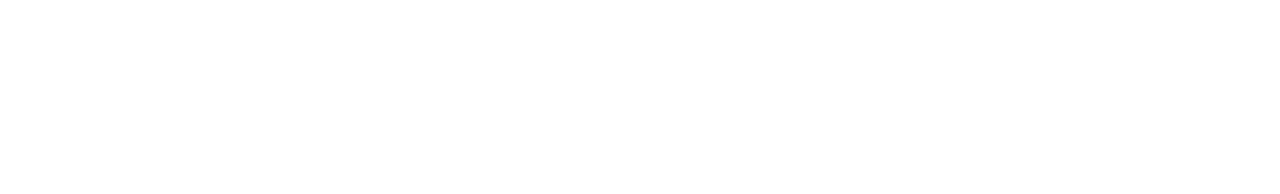
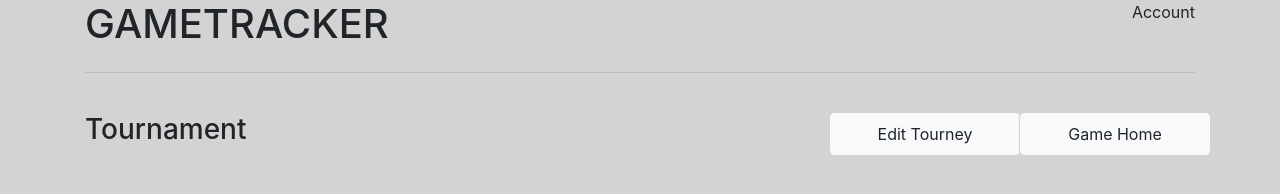
Before and after one commit to cenelson52/cs326-final-yod, a plain HTML site: page client/tourney.html in a window 1280 px wide. Drawn offline with nearby package versions, Linux system fonts and the light colour scheme.

Commit message:
created tourney html and edited creation

```diff
--- a/client/tourney.html
+++ b/client/tourney.html
@@ -0,0 +1,26 @@
+<!DOCTYPE html>
+<html>
+    <head>
+        <meta charset="UTF-8" name="viewport" content="width=device-width, initial-scale=1">
+        <title>Create Tourny</title><!--Will be the title of the actual game when the site is finished-->
+        <link rel="stylesheet" href="https://cdn.jsdelivr.net/npm/bootstrap@4.5.3/dist/css/bootstrap.min.css" integrity="sha384-TX8t27EcRE3e/ihU7zmQxVncDAy5uIKz4rEkgIXeMed4M0jlfIDPvg6uqKI2xXr2" crossorigin="anonymous">
+        <script src="https://code.jquery.com/jquery-3.5.1.slim.min.js" integrity="sha384-DfXdz2htPH0lsSSs5nCTpuj/zy4C+OGpamoFVy38MVBnE+IbbVYUew+OrCXaRkfj" crossorigin="anonymous"></script>
+        <script src="https://cdn.jsdelivr.net/npm/popper.js@1.16.1/dist/umd/popper.min.js" integrity="sha384-9/reFTGAW83EW2RDu2S0VKaIzap3H66lZH81PoYlFhbGU+6BZp6G7niu735Sk7lN" crossorigin="anonymous"></script>
+        <script src="https://cdn.jsdelivr.net/npm/bootstrap@4.5.3/dist/js/bootstrap.min.js" integrity="sha384-w1Q4orYjBQndcko6MimVbzY0tgp4pWB4lZ7lr30WKz0vr/aWKhXdBNmNb5D92v7s" crossorigin="anonymous"></script>
+        <link rel="stylesheet" href="css\default.css" >
+    </head>
+    <body class='container'>
+        <div class="row">
+            <h1 class='col'>GAMETRACKER</h1>
+            <div class='col' id='account-link'>Account</div>
+        </div>
+        <hr><br>
+        <div class = 'row'>
+            <h3 class='col-8' id='titlespot'>Tournament</h3>
+            <button class='col btn btn-light' id='back-to-create'>Edit Tourney</button>
+            <button class='col btn btn-light' id='back-to-home'>Game Home</button>
+        </div class = 'row' id = 'bracket'>
+            <!--where the bracket will go-->
+        </div>
+    </body>
+</html>
```
Also changed, not shown: client/tourneycreate.html (+1 -1 lines).
